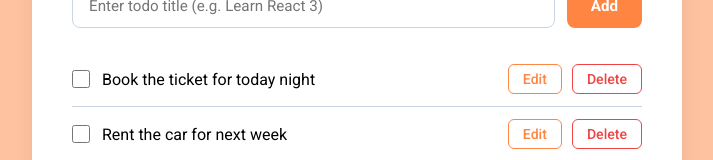
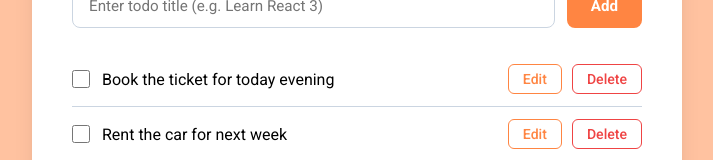
Before and after one commit to Ammisettychamu33/enhancement-of-simple-todos, a React (Create React App) app: page / in a window 1280 px wide. Shown: the part 166-326 px from the top of the page, without its empty margins (283-996 px from the left). Built offline with nearby package versions, Linux system fonts and the light colour scheme.

Commit message:
Fix initial todo title from night to evening

```diff
--- a/src/components/SimpleTodos/index.jsx
+++ b/src/components/SimpleTodos/index.jsx
@@ -6,7 +6,7 @@ import './index.css'
 const initialTodosList = [
   {
     id: 1,
-    title: 'Book the ticket for today night',
+    title: 'Book the ticket for today evening',
     isCompleted: false,
   },
   {
```
